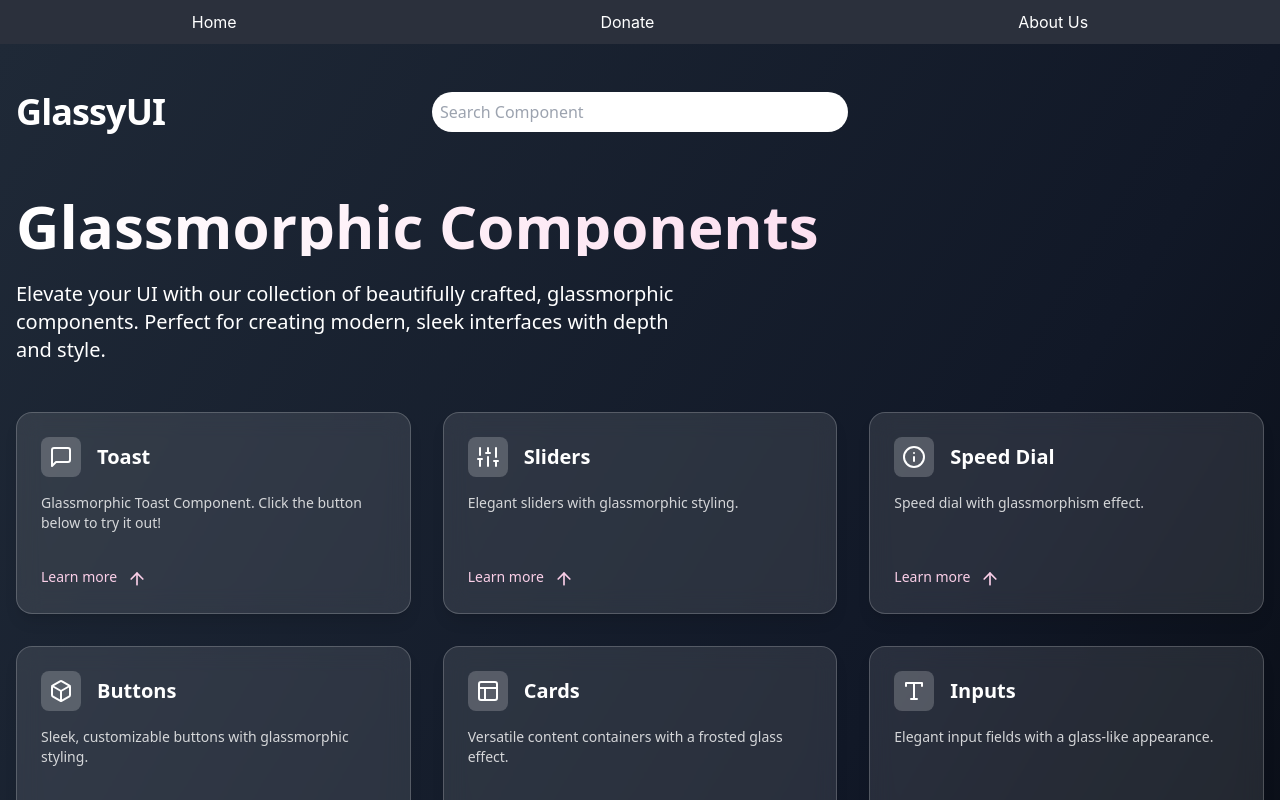
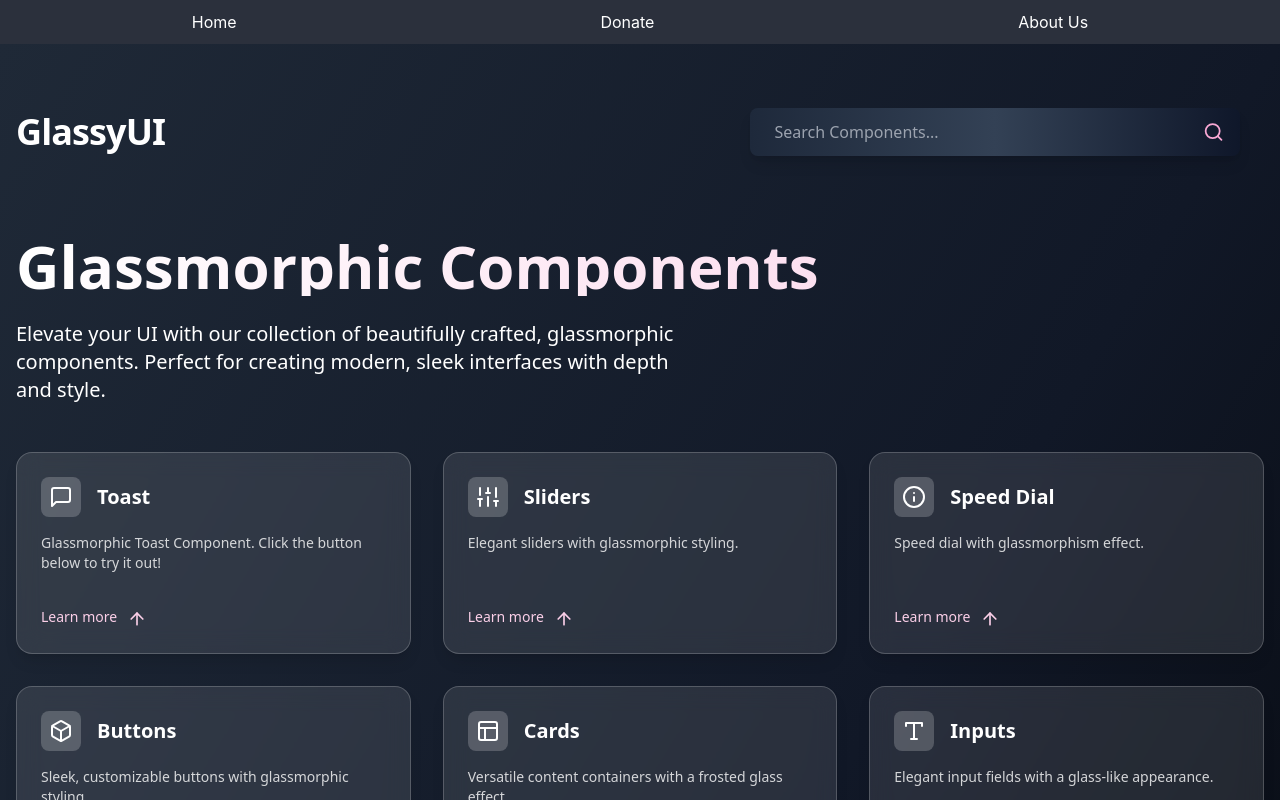
Before and after one commit to Jaishree2310/GlassyUI-Components, a React (Create React App) app: page /components in a window 1280 px wide. Shown: the top 800 px of the page. Built offline with nearby package versions, Linux system fonts and the light colour scheme.

Commit message:
improve ui of searchbar added no result found page

```diff
--- a/src/components/GlassyUIComponentsPage.tsx
+++ b/src/components/GlassyUIComponentsPage.tsx
@@ -13,6 +13,7 @@ import {
   DollarSign,
   ThumbsUpIcon,
   Contact,
+  Search,
 } from 'lucide-react';
 import { HiOutlineWrenchScrewdriver } from 'react-icons/hi2';
 import BackToTopButton from './BackToTop';
@@ -236,22 +237,22 @@ const GlassyUIComponentsPage: React.FC = () => {
     <div className='min-h-screen font-sans bg-gradient-to-br from-gray-800 via-gray-900 to-black text-white'>
       <BackToTopButton />
       <div className='container mx-auto px-4 py-8 lg:py-12'>
-        <header className='grid grid-cols-3 mb-16'>
+        <header className='flex justify-between items-center mb-16 px-6 py-4 rounded-lg pl-0'>
           <div
-            className='text-3xl lg:text-4xl font-bold tracking-tight cursor-pointer hover:text-pink-200 transition-colors duration-300'
+            className='text-3xl lg:text-4xl font-extrabold tracking-tight cursor-pointer hover:text-pink-300 transition-colors duration-300 text-white'
             onClick={() => navigate('/')}
           >
             GlassyUI
           </div>
-          <input
-            className='rounded-full  text-black p-2'
-            placeholder='Search Component'
-            onChange={e => {
-              setSearchFilter(e.target.value);
-            }}
-          ></input>
+          <div className='flex items-center bg-gradient-to-r from-slate-800 via-slate-700 to-slate-900 text-white w-2/5 rounded-lg shadow-lg overflow-hidden'>
+            <input
+              className='w-full px-6 py-3 bg-transparent text-white outline-none focus:ring-2 focus:ring-gray-500 transition-all duration-300'
+              placeholder='Search Components...'
+              onChange={e => setSearchFilter(e.target.value)}
+            />
+            <Search className='mx-4 cursor-pointer text-pink-300 hover:text-pink-400 transition-all duration-300' />
+          </div>
         </header>
-
         <main>
           <h1 className='text-4xl lg:text-6xl font-extrabold mb-6 bg-clip-text text-transparent bg-gradient-to-r from-white to-pink-200'>
             Glassmorphic Components
@@ -272,6 +273,30 @@ const GlassyUIComponentsPage: React.FC = () => {
                 onClick={component.onClick}
               />
             ))}
+            {filteredData.length === 0 && (
+              <section className='bg-white dark:bg-gray-900'>
+                <div className='py-8 px-4 mx-auto max-w-screen-xl lg:py-16 lg:px-6'>
+                  <div className='mx-auto max-w-screen-sm text-center'>
+                    <h1 className='mb-4 text-7xl tracking-tight font-extrabold lg:text-9xl text-blue-600 dark:text-primary-500'>
+                      404
+                    </h1>
+                    <p className='mb-4 text-3xl tracking-tight font-bold text-gray-900 md:text-4xl dark:text-white'>
+                      Something&apos;s missing.
+                    </p>
+                    <p className='mb-4 text-lg font-light text-gray-500 dark:text-gray-400'>
+                      Sorry, we can&apos;t find that component. You&apos;ll find
+                      lots to explore on the home page.{' '}
+                    </p>
+                    <button
+                      className='mt-6 px-4 py-2 bg-blue-600 hover:bg-blue-500 text-white rounded-lg shadow-md transition-all duration-300'
+                      onClick={() => navigate('/')}
+                    >
+                      Back to Homepage
+                    </button>
+                  </div>
+                </div>
+              </section>
+            )}
           </div>
 
           <div className='flex justify-center mt-8'>
```
